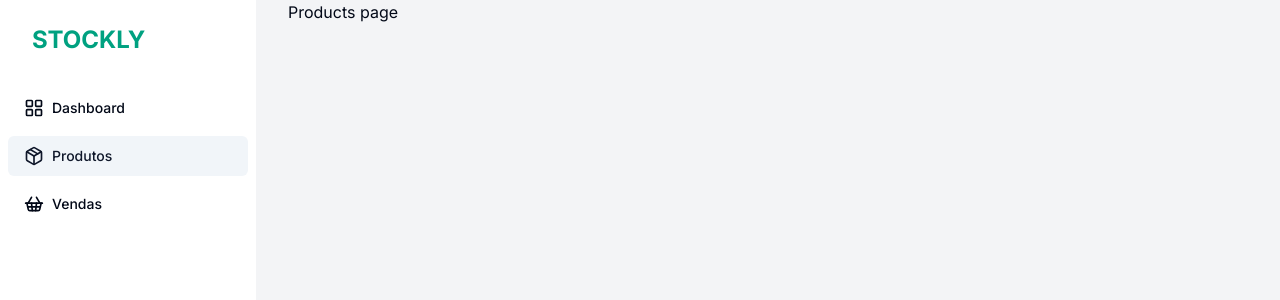
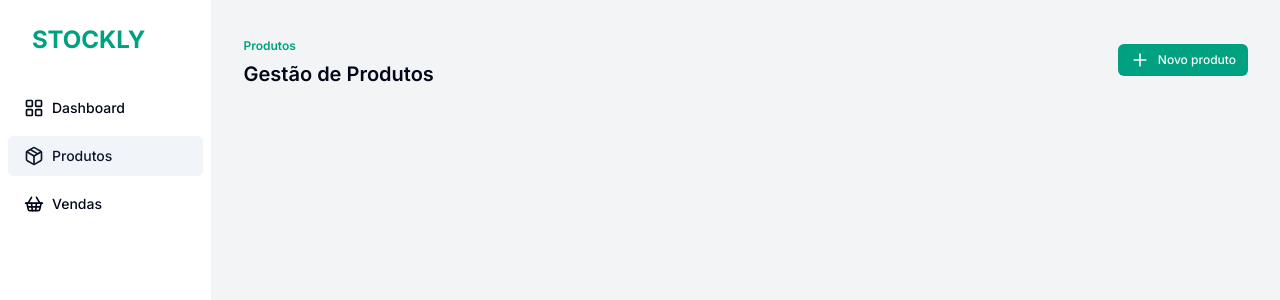
Before and after one commit to JoaoGomesss/stockly, a Next.js app: page /products in a window 1280 px wide. Shown: the top 300 px of the page. Built offline with nearby package versions, Linux system fonts and the light colour scheme.

Commit message:
feat: add header to Products page

```diff
--- a/app/_components/ui/button.tsx
+++ b/app/_components/ui/button.tsx
@@ -9,19 +9,19 @@ const buttonVariants = cva(
   {
     variants: {
       variant: {
-        default: "bg-primary text-primary-foreground hover:bg-primary/90",
+        default: "bg-primary text-primary-foreground hover:bg-[#00a181c1]",
         destructive:
-          "bg-destructive text-destructive-foreground hover:bg-destructive/90",
+          "bg-destructive text-destructive-foreground hover:bg-[#00a181c1]",
         outline:
           "border border-input bg-background hover:bg-accent hover:text-accent-foreground",
         secondary:
-          "bg-secondary text-secondary-foreground hover:bg-secondary/80",
+          "bg-secondary text-secondary-foreground hover:bg-[#00a181c1]",
         ghost: "hover:bg-accent hover:text-accent-foreground",
         link: "text-primary underline-offset-4 hover:underline",
       },
       size: {
         default: "h-10 px-4 py-2",
-        sm: "h-9 rounded-md px-3",
+        sm: "h-8 rounded-md px-3 text-xs",
         lg: "h-11 rounded-md px-8",
         icon: "h-10 w-10",
       },
--- a/app/layout.tsx
+++ b/app/layout.tsx
@@ -21,7 +21,7 @@ export default function RootLayout({
   return (
     <html lang="en">
       <body className={`${inter.className} antialiased`}>
-        <div className="flex gap-8 h-full">
+        <div className="flex h-full">
           <Sidebar />
           {children}
         </div>
--- a/app/products/page.tsx
+++ b/app/products/page.tsx
@@ -1,5 +1,30 @@
-const ProductsPage = () => {
-  return <h1>Products page</h1>;
+// import { db } from "../_lib/prisma";
+
+import { Button } from "../_components/ui/button";
+import { Plus } from "lucide-react";
+
+const ProductsPage = async () => {
+  // const products = await db.product.findMany();
+  return (
+    <div className="w-full space-y-8 p-8">
+      {/* CABEÇALHO */}
+      <div className="flex w-full items-center justify-between">
+        <div className="space-y-1">
+          <span className="text-xs font-semibold text-[#00A180]">Produtos</span>
+          <p className="text-xl font-semibold">Gestão de Produtos</p>
+        </div>
+        <div className="flex items-end">
+          <Button size="sm" className="bg-[#00A180] py-2">
+            <Plus size={20} />
+            Novo produto
+          </Button>
+        </div>
+      </div>
+
+      {/* LISTAGEM DE PRODUTOS */}
+      <div></div>
+    </div>
+  );
 };
 
 export default ProductsPage;
```
